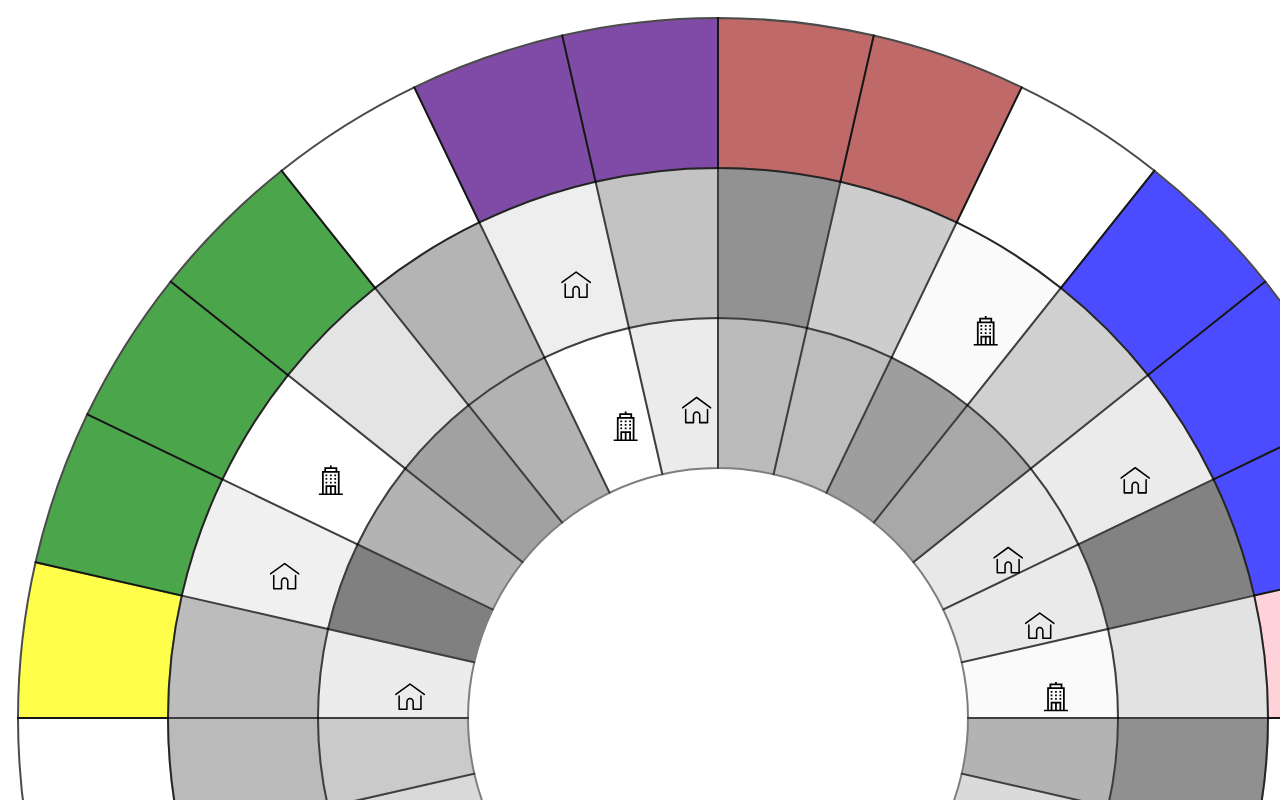
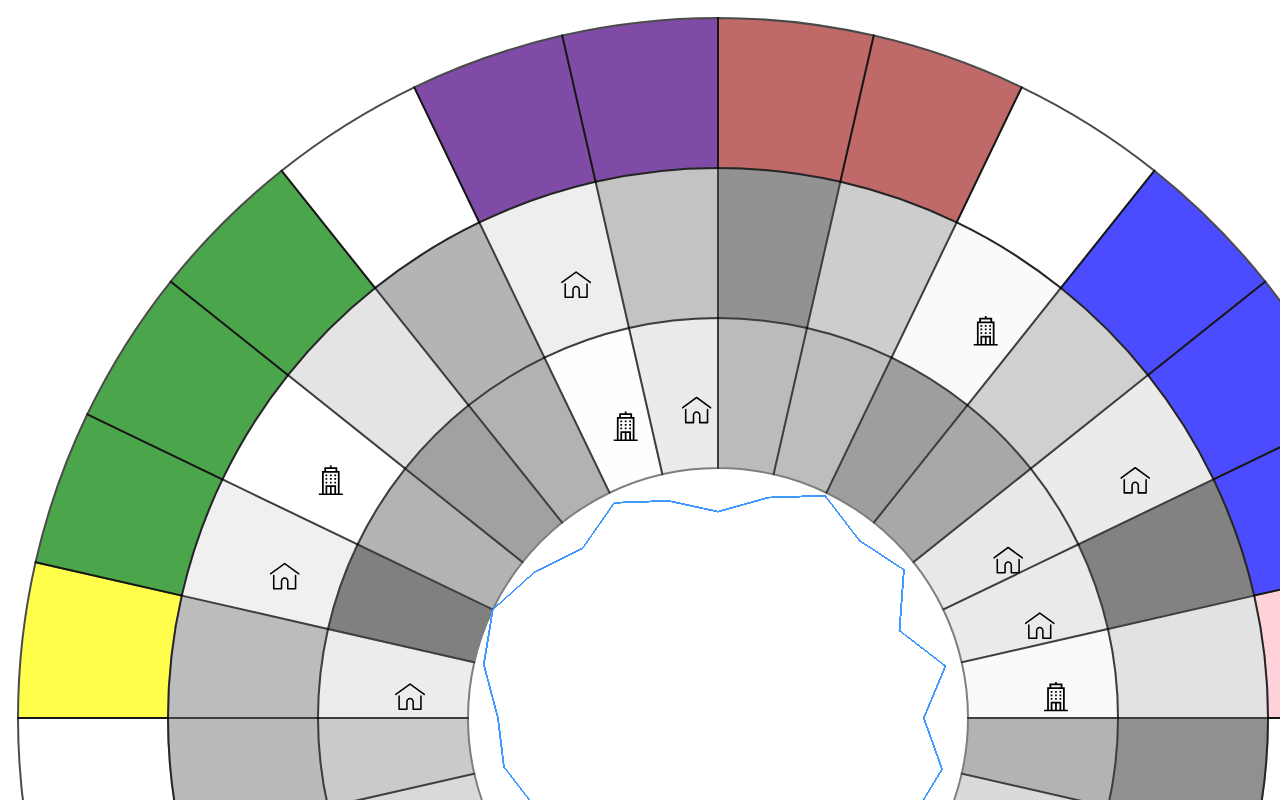
Before and after one commit to anand-sundaram/d3-part1, a plain HTML site: page circular-monopoly.html in a window 1280 px wide. Shown: the top 800 px of the page. Drawn offline with nearby package versions, Linux system fonts and the light colour scheme.

Commit message:
Renamed files

```diff
--- a/d3.html
+++ b/circular-monopoly.html
@@ -7,7 +7,7 @@
     </head>
 
     <body>
-        <script src="example_script.js"></script>
+        <script src="circular_monopoly.js"></script>
     </body>
     Icons made by <a href="https://www.flaticon.com/authors/freepik" title="Freepik">Freepik</a> from <a href="https://www.flaticon.com/" title="Flaticon"> www.flaticon.com</a>
 </html>
--- a/example_script.js
+++ b/circular_monopoly.js
@@ -82,7 +82,6 @@ function mouseOver(cardData) {
 }
 
 function mouseOut(cardData) {
-    console.log("detected mouse out " + cardData);
     propertyColour.style("visibility", "hidden");
     propertyName.style("visibility", "hidden");
     propertyRents.style("visibility", "hidden");
@@ -90,11 +89,20 @@ function mouseOut(cardData) {
     property.style("visibility", "hidden");
 }
 
+var line = d3.lineRadial()
+    		.angle(function(d) { return getAngle(d); })
+    		.radius(function(d) { return getRadius(d); });
+
 d3.csv("./files/mpy_csv.csv").then(function(data) {
-    console.log(data);
+
+
 
     // Create dummy data
     var cardData = data.filter(isPurchaseableCard);
+    for (let step = 0; step < cardData.length; step++) {
+        cardData[step]["cardIndex"] = step;
+    }
+    console.log(cardData);
 
     // Compute the position of each group on the pie:
     var pie = d3.pie()
@@ -122,6 +130,7 @@ d3.csv("./files/mpy_csv.csv").then(function(data) {
 
     createInnerDonut(svg, data_ready, 400, 550, 1);
     createInnerDonut(svg, data_ready, 250, 400, 2);
+    createProbabilityLine(svg, data_ready, 200, 250);
 });
 
 
@@ -172,6 +181,14 @@ function getProbability(cardData, donutNumber) {
 
 }
 
+function getAngle(cardData) {
+    return 2 * Math.PI * parseInt(cardData.data.value["cardIndex"]) / 28;
+}
+
+function getRadius(cardData) {
+    return (probabilities1[parseInt(cardData.data.value["Square"])]) * 50 + 200;
+}
+
 function createInnerDonut(svg, data_ready, innerRadius, outerRadius, donutNumber) {
     var arc = d3.arc()
     	.outerRadius(outerRadius)
@@ -213,3 +230,25 @@ function createInnerDonut(svg, data_ready, innerRadius, outerRadius, donutNumber
         .attr("width", 30)
         .attr("height", 30);
 }
+
+function createProbabilityLine(svg, data_ready, innerRadius, outerRadius) {
+    var arc = d3.arc()
+    	.outerRadius(outerRadius)
+    	.innerRadius(innerRadius);
+    var completeData = [...data_ready];
+    var lastElement = {};
+    Object.assign(lastElement, completeData[0]);
+    lastElement["cardIndex"] = 28;
+    completeData.push(lastElement);
+    probabilityLine = svg
+        .selectAll('arc')
+        .data(completeData)
+        .enter();
+    probabilityLine
+        .append('path')
+        .datum(completeData)
+        .attr("transform", "translate(" + 710 + "," + 710 + ")")
+        .attr("fill", "none")
+        .attr("stroke", "#4099ff")
+        .attr("d", line);
+}
```
Also changed, not shown: square-monopoly.html (renamed from index.html, +1 -1 lines), square_monopoly.js (renamed from some_script.js).
